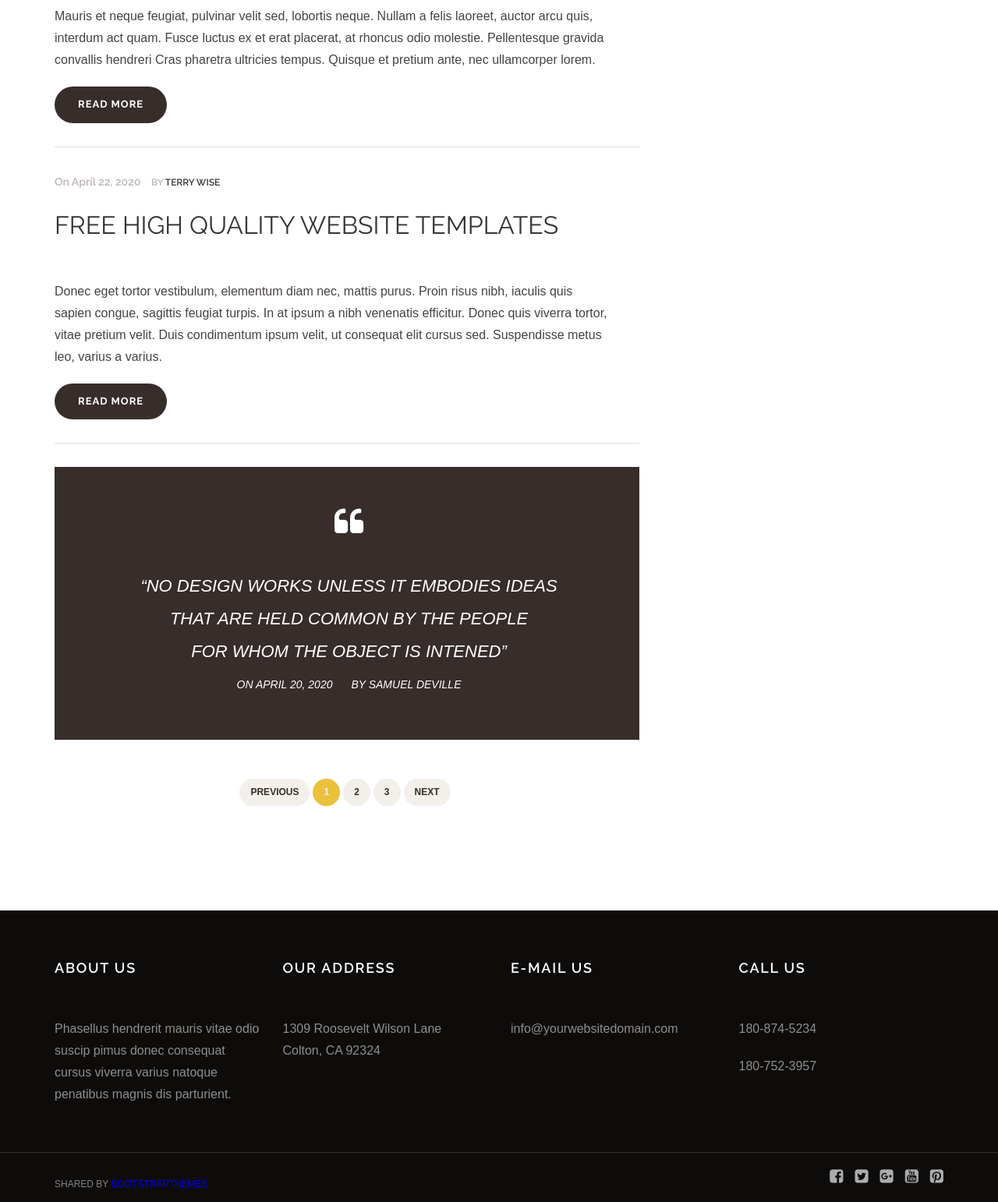
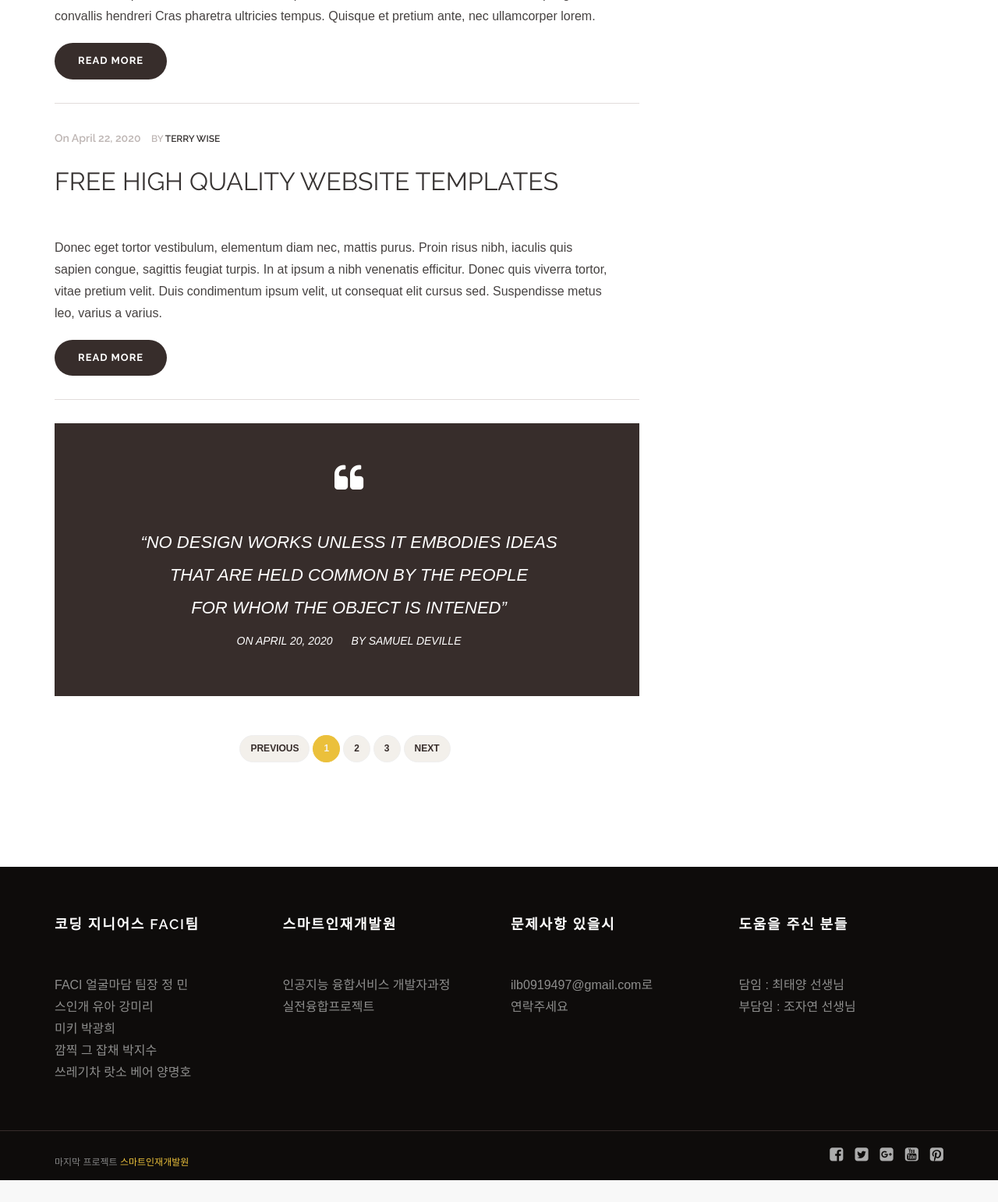
Before and after one commit to blue-min/FinalProject, a Django app: page /guide/ in a window 1280 px wide. Shown: the part 2521-4063 px from the top of the page at 78% size. After the commit the page ends 4035 px from the top, so only its background shows below. Run offline with Django 4.2, Linux system fonts and the light colour scheme; some libraries are stand-ins or nearby versions.

Commit message:
강미리 13번...

```diff
--- /dev/null
+++ b/FACI_Django/static/css/guide.css
@@ -0,0 +1,7 @@
+#a_smhrd{
+   color:#EBC03B;
+}
+
+#a_smhrd:hover{
+   color:#aa9144;
+}
--- a/FACI_Django/static/css/style.css
+++ b/FACI_Django/static/css/style.css
@@ -62,7 +62,7 @@ Author:             Jitu Chauhan
 
 body { font-size: 16px; background-color: #fff; color: #464241; font-family: 'NanumGothic', sans-serif; line-height: 28px; font-weight: 300; }
 h1, h2, h3, h4, h5, h6 { margin: 0; padding: 0; margin-bottom: 10px; color: #383433; font-weight: 400; text-transform: uppercase; font-family: 'Raleway', sans-serif; -webkit-font-smoothing: antialiased; text-rendering: optimizeLegibility; }
-h1 { font-size: 32px; line-height: 42px; width: 800px;}
+h1 { font-size: 32px; line-height: 42px; /*width: 800px;*/}
 h2 { font-size: 24px; line-height: 32px; /*width: 800px;*/}
 h3 { font-size: 18px; line-height: 28px; }
 h4 { font-size: 16px; line-height: 24px; margin-bottom: 10px; }
--- a/FACI_Django/templates/archone/guide.html
+++ b/FACI_Django/templates/archone/guide.html
@@ -12,6 +12,8 @@
     <meta name="description" content="Are you interior design company and looking for startup your website. Download Free Interior Design Website Templates for you suitable to you.">
     <meta name="keywords" content="interior design, furniture, exterior furniture, furniture company, bootstrap interior design website templates, interior design & furniture website templates">
     <title>Interior Design Website Templates Free Download</title>
+    <!-- guide페이지 css -->
+    <link href="{% static 'css/guide.css' %}" rel="stylesheet">
     <!-- Bootstrap -->
     <link href="{% static 'css/bootstrap.min.css' %}" rel="stylesheet">
     <!-- Google Fonts -->
@@ -33,7 +35,7 @@
         <div class="container">
             <div class="row">
                 <div class="col-lg-4 col-md-4 col-sm-12 col-xs-12">
-                    <a href="/home"><img src="/static/images/logo.png" alt="Interior Design Website Templates Free Download"></a>
+                    <a href="/home"><img src="/static/images/whitelogo.png" alt="Interior Design Website Templates Free Download" style="width: 190px; height:50px;"></a>
                 </div>
                 <div class="col-lg-8 col-md-8 col-sm-12 col-xs-12">
                     <div class="navigation">
@@ -59,9 +61,9 @@
             <div class="row">
                 <div class="col-lg-12 col-md-12 col-sm-12 col-xs-12">
                     <div class="page-caption">
-                        <h1 class="page-title">latest news</h1>
-                        <p>Praesent sit amet dapibus dui, non ullamcorper nisecenas ac
-                            <br> nulla non urna ullamcorper iaculis nec eu leo. </p>
+                        <h1 class="page-title" >사용자 가이드</h1>
+                       <!-- <p>Praesent sit amet dapibus dui, non ullamcorper nisecenas ac
+                            <br> nulla non urna ullamcorper iaculis nec eu leo. </p>-->
                     </div>
                 </div>
             </div>
@@ -263,33 +265,33 @@
         <div class="row">
             <div class="col-lg-3 col-md-3 col-sm-6 col-xs-12">
                 <div class="footer-widget">
-                        <h3 class="widget-title">About us</h3>
-                        <p>Phasellus hendrerit mauris vitae odio suscip pimus donec consequat cursus viverra varius natoque penatibus magnis dis parturient.</p>
+                    <h3 class="widget-title">코딩 지니어스 FACI팀</h3>
+                    <p>FACI 얼굴마담 팀장 정 민 <br> 스인개 유아 강미리 <br> 미키 박광희 <br> 깜찍 그 잡채 박지수 <br> 쓰레기차 랏소 베어 양명호</p>
                 </div>
             </div>
             <div class="col-lg-3 col-md-3 col-sm-6 col-xs-12">
                 <div class="footer-widget">
                     <!-- social block -->
-                        <h3 class="widget-title">Our Address</h3>
-                        <p>1309 Roosevelt Wilson Lane
-                            <br> Colton, CA 92324</p>
+                    <h3 class="widget-title">스마트인재개발원</h3>
+                    <p>인공지능 융합서비스 개발자과정
+                        <br>실전융합프로젝트</p>
                 </div>
                 <!-- /.social block -->
             </div>
             <div class="col-lg-3 col-md-3 col-sm-12 col-xs-12">
                 <div class="footer-widget">
                     <!-- newsletter block -->
-                        <h3 class="widget-title">e-mail Us</h3>
-                        <p>info@yourwebsitedomain.com</p>
+                    <h3 class="widget-title">문제사항 있을시</h3>
+                    <p>ilb0919497@gmail.com로 <br> 연락주세요</p>
                 </div>
                 <!-- newsletter block -->
             </div>
             <div class="col-lg-3 col-md-3 col-sm-12 col-xs-12">
                 <div class="footer-widget">
                     <!-- newsletter block -->
-                        <h3 class="widget-title">Call us</h3>
-                        <p>180-874-5234</p>
-                        <p>180-752-3957</p>
+                    <h3 class="widget-title">도움을 주신 분들</h3>
+                    <p>담임 : 최태양 선생님 <br>
+                        부담임 : 조자연 선생님</p>
                 </div>
                 <!-- newsletter block -->
             </div>
@@ -303,17 +305,17 @@
         <div class="row">
             <div class="col-lg-7 col-md-7 col-sm-7 col-xs-12">
                 <div class="copyright-content">
-                     Shared by <i class="fa fa-love"></i><a href="https://bootstrapthemes.co">BootstrapThemes</a>
+                    마지막 프로젝트 <i class="fa fa-love"></i><a href="https://smhrd.or.kr/" id="a_smhrd">스마트인재개발원</a>
                 </div>
             </div>
             <div class="col-lg-5 col-md-5 col-sm-5 col-xs-12">
                 <div class="footer-social">
                     <ul class="listnone">
-                            <li> <a href="#"><i class="fa fa-facebook-square"></i></a> </li>
-                            <li> <a href="#"><i class="fa fa-twitter-square"></i></a> </li>
-                            <li> <a href="#"><i class="fa fa-google-plus-square"></i></a> </li>
-                            <li> <a href="#"><i class="fa fa-youtube-square"></i></a> </li>
-                            <li> <a href="#"><i class="fa fa-pinterest-square"></i></a> </li>
+                        <li><a href="#"><i class="fa fa-facebook-square"></i></a></li>
+                        <li><a href="#"><i class="fa fa-twitter-square"></i></a></li>
+                        <li><a href="#"><i class="fa fa-google-plus-square"></i></a></li>
+                        <li><a href="#"><i class="fa fa-youtube-square"></i></a></li>
+                        <li><a href="#"><i class="fa fa-pinterest-square"></i></a></li>
                     </ul>
                 </div>
             </div>
--- a/FACI_Django/templates/archone/home.html
+++ b/FACI_Django/templates/archone/home.html
@@ -51,7 +51,7 @@
                             <li class="has-sub"><a href="/guide" title="guide" style="color:#464241;">사용자 가이드</a>
 
                             </li>
-                            <!
+
                             <li class="has-sub"><a href="/logo_making" title="logo_making" style="color:#464241;">로고 제작</a>
 
 
```
Also changed, not shown: FACI_Django/static/css/color.css (+29 -6 lines), FACI_Django/static/css/home.css (+8 -0 lines), FACI_Django/templates/archone/color.html (+16 -9 lines), FACI_Django/static/css/write.css (line endings or trailing spaces). Lines whose indentation alone changed are shown as unchanged.
